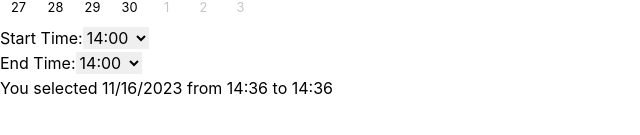
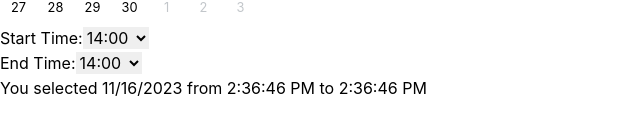
Before and after one commit to cph-il95/Front-Ux, a Next.js app: page /booking in a window 1280 px wide. Shown: the part 651-786 px from the top of the page, without its empty margins (0-640 px from the left). Built offline with nearby package versions, Linux system fonts and the light colour scheme.

Commit message:
ændring

```diff
--- a/src/components/organisms/datePicker.jsx
+++ b/src/components/organisms/datePicker.jsx
@@ -1,5 +1,6 @@
 import React, { useState, useEffect } from 'react';
 import { DatePicker } from '@mantine/dates';
+import { Button, Grid, PasswordInput, Stack, TextInput } from "@mantine/core";
 
 const DateRangePicker = () => {
   const [startDate, setStartDate] = useState(null);
@@ -41,12 +42,14 @@ const DateRangePicker = () => {
 
   return (
     <div>
+
       <h2>Select a Date, Start Time, and End Time</h2>
       <div>
         <label>Date:</label>
         <DatePicker
           value={selectedDate}
           onChange={setSelectedDate}
+
         />
       </div>
       <div>
@@ -67,8 +70,7 @@ const DateRangePicker = () => {
       </div>
       <p>
         You selected {selectedDate.toLocaleDateString()} from{' '}
-        {startDate.toLocaleTimeString('en-US', { hour: '2-digit', minute: '2-digit', hour12: false })} to{' '}
-        {endDate.toLocaleTimeString('en-US', { hour: '2-digit', minute: '2-digit', hour12: false })}
+        {startDate.toLocaleTimeString()} to {endDate.toLocaleTimeString()}
       </p>
     </div>
   );
```
Also changed, not shown: src/pages/booking/newbooking.js (line endings or trailing spaces).
